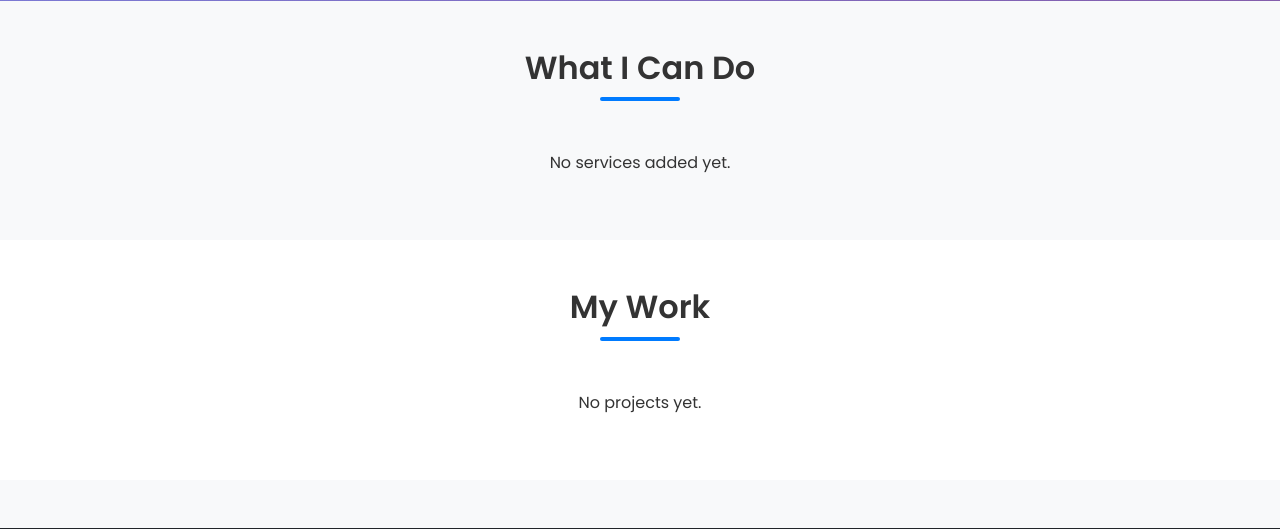
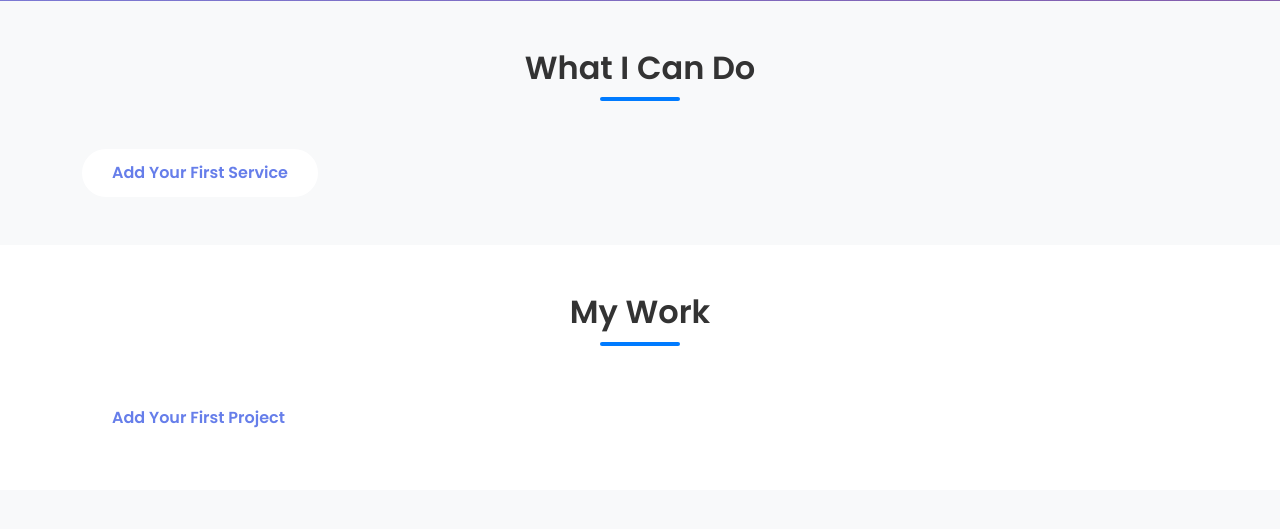
Before and after one commit to popovychvanja/django-portfolio, a Django app: page / in a window 1280 px wide. Shown: the part 906-1435 px from the top of the page. Run offline with Django 5.2, Linux system fonts and the light colour scheme; data that the repository does not hold is empty.

Commit message:
Add portfolio details

```diff
--- a/portfolio/models.py
+++ b/portfolio/models.py
@@ -12,7 +12,9 @@ class PortfolioItem(models.Model):
     title = models.CharField(max_length=100)
     description = models.TextField()
     image = models.ImageField(upload_to='portfolio_images/', blank=True)
-    link = models.URLField(blank=True)
+    link = models.URLField(blank=True, help_text="GitHub or live URL")
+    technologies = models.CharField(max_length=200, blank=True)
+    duration = models.CharField(max_length=50, blank=True)
 
     def __str__(self):
         return self.title
--- a/portfolio/templates/portfolio/portfolio.html
+++ b/portfolio/templates/portfolio/portfolio.html
@@ -5,21 +5,23 @@
     <div class="row g-4">
       {% for item in portfolio_items %}
       <div class="col-md-6 col-lg-4">
+        <a href="{% url 'portfolio_detail' item.pk %}" class="text-decoration-none">
           <div class="portfolio-item">
             {% if item.image %}
             <img src="{{ item.image.url }}" alt="{{ item.title }}">
             {% endif %}
             <div class="portfolio-overlay">
               <h5>{{ item.title }}</h5>
-            <p>{{ item.description }}</p>
-            {% if item.url %}
-            <a href="{{ item.url }}" target="_blank" class="btn btn-sm btn-light mt-2">View Project</a>
-            {% endif %}
+              <p>{{ item.description|truncatewords:5 }}</p>
+              <i class="fas fa-arrow-right"></i>
             </div>
           </div>
+        </a>
       </div>
       {% empty %}
-      <p class="text-center">No projects yet.</p>
+      <div class="col-12">
+        <a href="/admin/portfolio/portfolioitem/add/" class="btn btn-primary">Add Your First Project</a>
+      </div>
       {% endfor %}
     </div>
   </div>
--- a/portfolio/templates/portfolio/services.html
+++ b/portfolio/templates/portfolio/services.html
@@ -5,14 +5,19 @@
     <div class="row g-4">
       {% for service in services %}
       <div class="col-md-6 col-lg-4">
-        <div class="service-card h-100">
-          <i class="{{ service.icon }}"></i>
-          <h5>{{ service.title }}</h5>
-          <p>{{ service.description }}</p>
-        </div>
+        <a href="{% url 'service_detail' service.pk %}" class="text-decoration-none">
+          <div class="service-card h-100">
+            <i class="{{ service.icon }}"></i>
+            <h5>{{ service.title }}</h5>
+            <p>{{ service.description|truncatewords:10 }}</p>
+            <i class="fas fa-arrow-right float-end"></i>
+          </div>
+        </a>
       </div>
       {% empty %}
-      <p class="text-center">No services added yet.</p>
+      <div class="col-12">
+        <a href="/admin/portfolio/service/add/" class="btn btn-primary">Add Your First Service</a>
+      </div>
       {% endfor %}
     </div>
   </div>
--- a/portfolio/views.py
+++ b/portfolio/views.py
@@ -43,3 +43,13 @@ def contact_view(request):
         form = ContactForm()
 
     return render(request, 'portfolio/contact.html', {'form': form})
+
+from django.shortcuts import get_object_or_404
+
+def service_detail(request, pk):
+    service = get_object_or_404(Service, pk=pk)
+    return render(request, 'portfolio/service_detail.html', {'service': service})
+
+def portfolio_detail(request, pk):
+    item = get_object_or_404(PortfolioItem, pk=pk)
+    return render(request, 'portfolio/portfolio_detail.html', {'item': item})
--- a/portfolio_site/urls.py
+++ b/portfolio_site/urls.py
@@ -3,11 +3,13 @@ from django.contrib import admin
 from django.urls import path
 from django.conf import settings
 from django.conf.urls.static import static
-from portfolio.views import home, contact_view
+from portfolio.views import home, contact_view, service_detail, portfolio_detail
 
 urlpatterns = [
     path('admin/', admin.site.urls),
     path('', home, name='home'),
     path('contact/', contact_view, name='contact'),
+     path('services/<int:pk>/', service_detail, name='service_detail'),
+    path('portfolio/<int:pk>/', portfolio_detail, name='portfolio_detail'),
 ] + static(settings.STATIC_URL, document_root=settings.STATIC_ROOT) \
   + static(settings.MEDIA_URL, document_root=settings.MEDIA_ROOT)
```
Also changed, not shown: portfolio/templates/portfolio/portfolio_detail.html (added, +44 -0 lines), portfolio/templates/portfolio/service_detail.html (added, +33 -0 lines), portfolio/migrations/0002_portfolioitem_duration_portfolioitem_technologies_and_more.py (added). Lines whose indentation alone changed are shown as unchanged.
